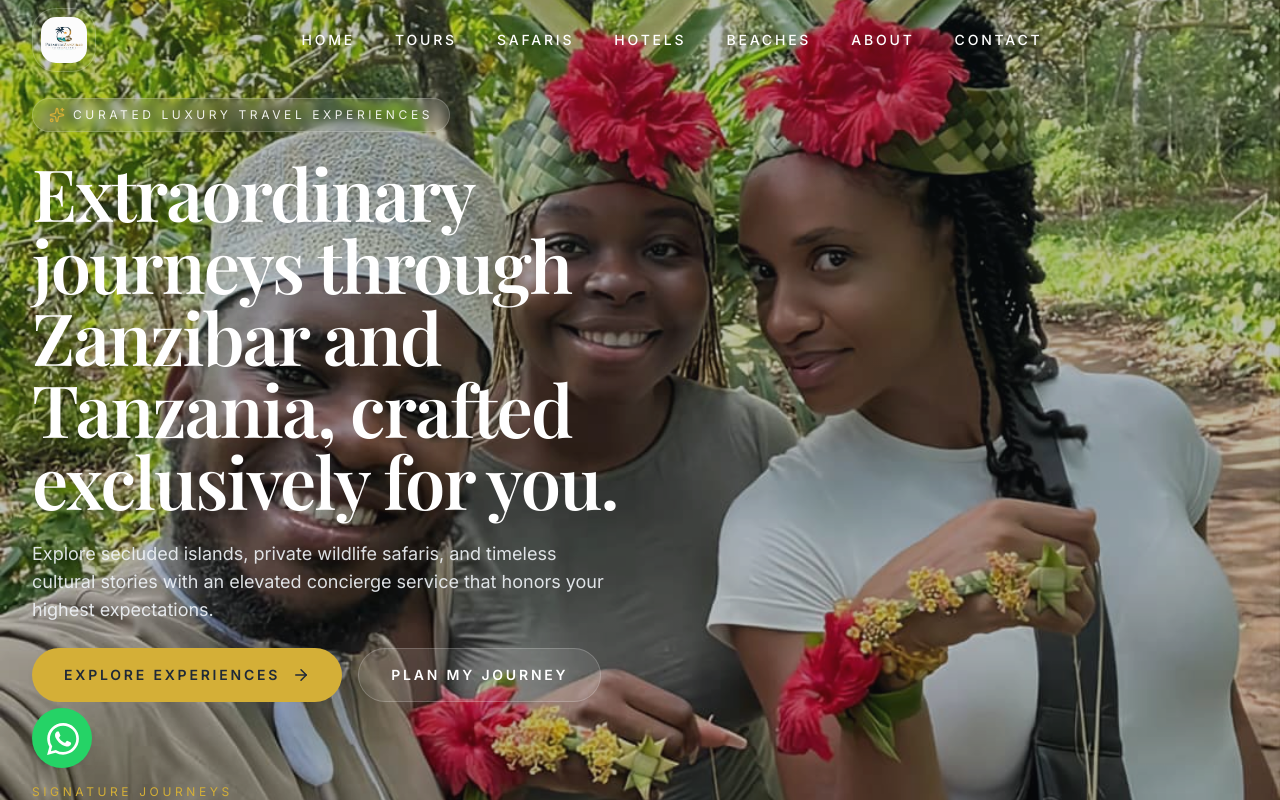
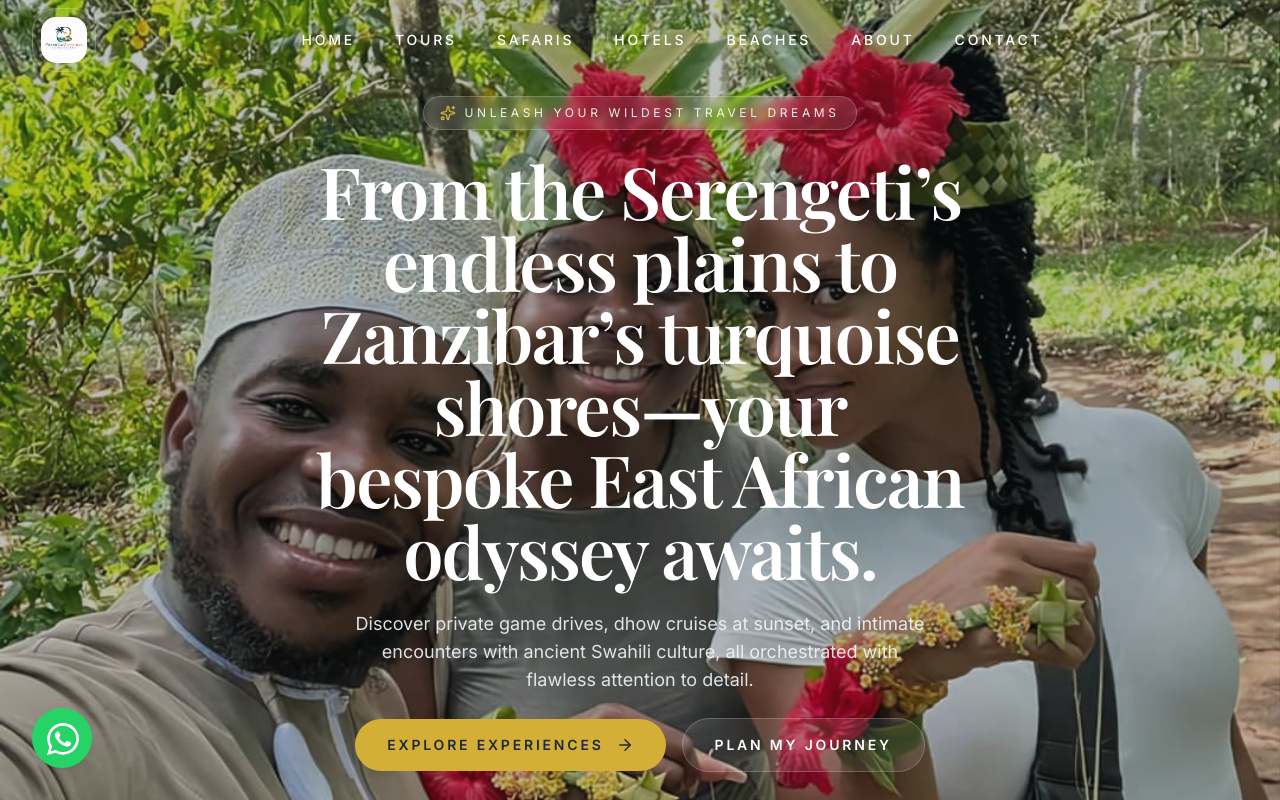
Before and after one commit to AbdulswamadJumanneHassan/Premium-Zanzibar-Tours---Safaris, a React (Vite) app: page / in a window 1280 px wide. Shown: the top 800 px of the page. Built offline with nearby package versions, Linux system fonts and the light colour scheme.

Commit message:
Refined hero section: centered content horizontally, changed wording to adventurous tone, kept animations and styling intact.

```diff
--- a/src/components/hero/Hero.jsx
+++ b/src/components/hero/Hero.jsx
@@ -5,29 +5,31 @@ import heroBg from '../../assets/spice tour.jpeg';
 export default function Hero() {
   return (
     <section id="home" className="relative min-h-screen overflow-hidden">
+      {/* Background overlays and image */}
       <div className="absolute inset-0 bg-[radial-gradient(circle_at_top,_rgba(0,180,216,0.18),_transparent_35%),linear-gradient(180deg,_rgba(10,77,104,0.75),_rgba(15,23,42,0.7))]" />
       <div className="absolute inset-0 bg-cover bg-center opacity-90" style={{ backgroundImage: `url(${heroBg})` }} />
       <div className="absolute inset-0 bg-black/20" />
 
-      <div className="relative mx-auto flex min-h-screen max-w-7xl flex-col justify-center px-6 py-24 sm:px-8 lg:flex-row lg:items-center lg:justify-between">
+      {/* Main container - centered on all devices */}
+      <div className="relative mx-auto flex min-h-screen max-w-7xl flex-col items-center justify-center px-6 py-24 sm:px-8">
         <motion.div
-          className="max-w-2xl space-y-6 text-white"
+          className="max-w-2xl space-y-6 text-center text-white"
           initial={{ opacity: 0, x: -40 }}
           animate={{ opacity: 1, x: 0 }}
           transition={{ duration: 0.9, ease: 'easeOut' }}
         >
           <span className="inline-flex items-center gap-2 rounded-full border border-white/20 bg-white/10 px-4 py-2 text-xs uppercase tracking-[0.3em] text-white/90 backdrop-blur-sm">
             <Sparkles size={16} className="text-gold" />
-            Curated luxury travel experiences
+            Unleash your wildest travel dreams
           </span>
           <h1 className="text-5xl font-serif font-semibold leading-tight tracking-tight md:text-6xl lg:text-7xl">
-            Extraordinary journeys through Zanzibar and Tanzania, crafted exclusively for you.
+            From the Serengeti’s endless plains to Zanzibar’s turquoise shores—your bespoke East African odyssey awaits.
           </h1>
-          <p className="max-w-xl text-base leading-8 text-slate-100/90 sm:text-lg">
-            Explore secluded islands, private wildlife safaris, and timeless cultural stories with an elevated concierge service that honors your highest expectations.
+          <p className="max-w-xl text-base leading-8 text-slate-100/90 sm:text-lg mx-auto">
+            Discover private game drives, dhow cruises at sunset, and intimate encounters with ancient Swahili culture, all orchestrated with flawless attention to detail.
           </p>
 
-          <div className="flex flex-col gap-4 sm:flex-row">
+          <div className="flex flex-col items-center justify-center gap-4 sm:flex-row">
             <a
               href="#tours"
               className="inline-flex items-center justify-center rounded-full bg-gold px-8 py-4 text-sm font-semibold uppercase tracking-[0.2em] text-charcoal transition hover:bg-[#c59d2f]"
--- a/src/components/testimonials/Testimonials.jsx
+++ b/src/components/testimonials/Testimonials.jsx
@@ -4,25 +4,25 @@ import { Star, ChevronLeft, ChevronRight } from 'lucide-react';
 
 const reviews = [
   {
-    name: 'Amelia King',
+    name: '',
     country: 'United Kingdom',
     rating: 5,
     text: 'Every detail was flawless. From our private safari to the island escape, the team anticipated our every wish.',
-    image: 'https://images.unsplash.com/photo-1544005313-94ddf0286df2?auto=format&fit=crop&w=400&q=80',
+    image: '',
   },
   {
-    name: 'Noah Chen',
+    name: '',
     country: 'United States',
     rating: 5,
     text: 'An extraordinary honeymoon crafted with elegance, privacy, and unforgettable moments at every turn.',
-    image: 'https://images.unsplash.com/photo-1547425260-76bcadfb4f2c?auto=format&fit=crop&w=400&q=80',
+    image: '',
   },
   {
-    name: 'Sophia Martinez',
+    name: '',
     country: 'Spain',
     rating: 5,
     text: 'The impeccable service and bespoke experiences made this trip the most luxurious journey we have ever taken.',
-    image: 'https://images.unsplash.com/photo-1507003211169-0a1dd7228f2d?auto=format&fit=crop&w=400&q=80',
+    image: '',
   },
 ];
 
```
